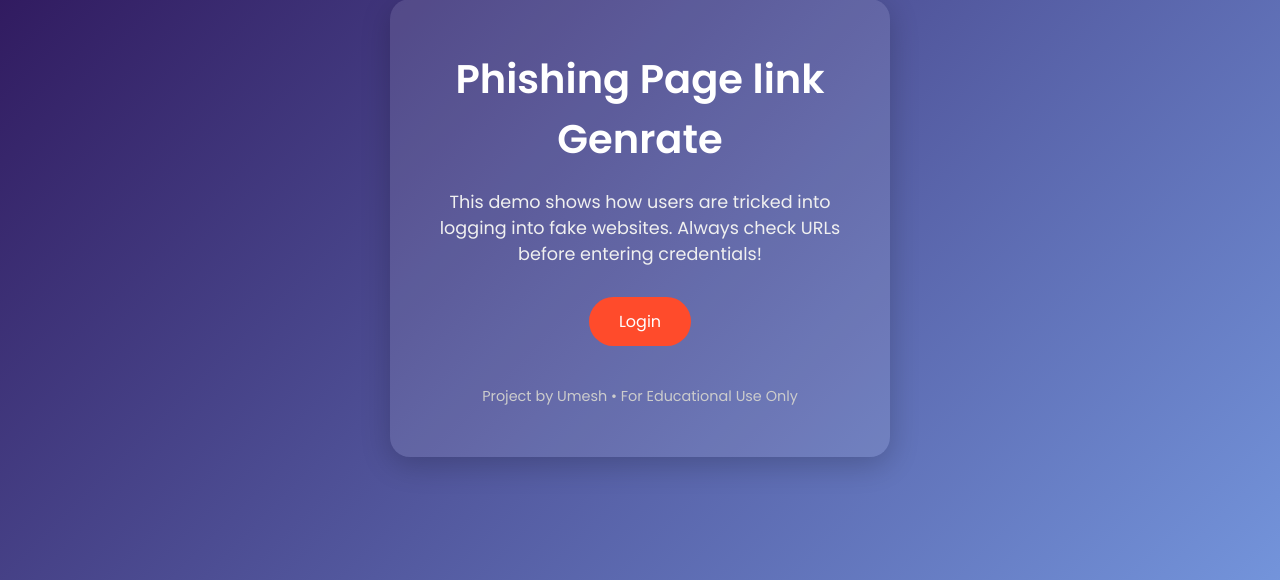
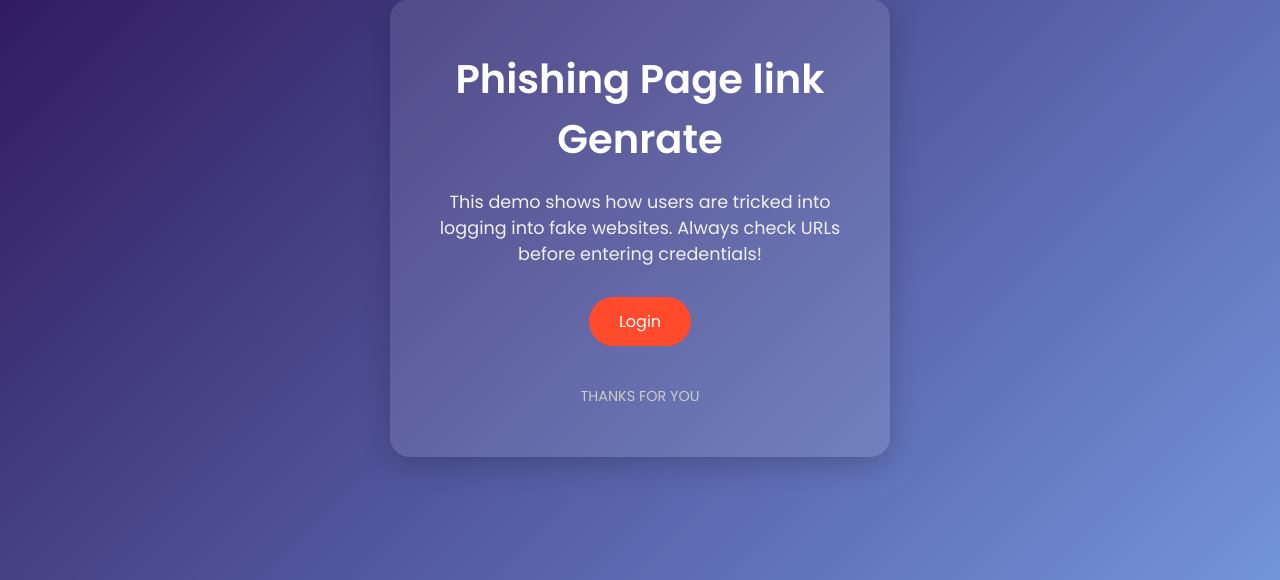
Before and after one commit to Unesh525/USINDIA, a Django app: page / in a window 1280 px wide. Shown: the part 172-752 px from the top of the page. Run offline with Django 5.2, Linux system fonts and the light colour scheme.

Commit message:
Update Index.html

```diff
--- a/app1/templates/Index.html
+++ b/app1/templates/Index.html
@@ -72,7 +72,7 @@
     <p>This demo shows how users are tricked into logging into fake websites. Always check URLs before entering credentials!</p>
     <button class="login-btn" onclick="window.location.href='../Login/'">Login</button>
 
-    <div class="footer">Project by Umesh • For Educational Use Only</div>
+    <div class="footer">THANKS FOR YOU</div>
   </div>
 </body>
 </html>
```
